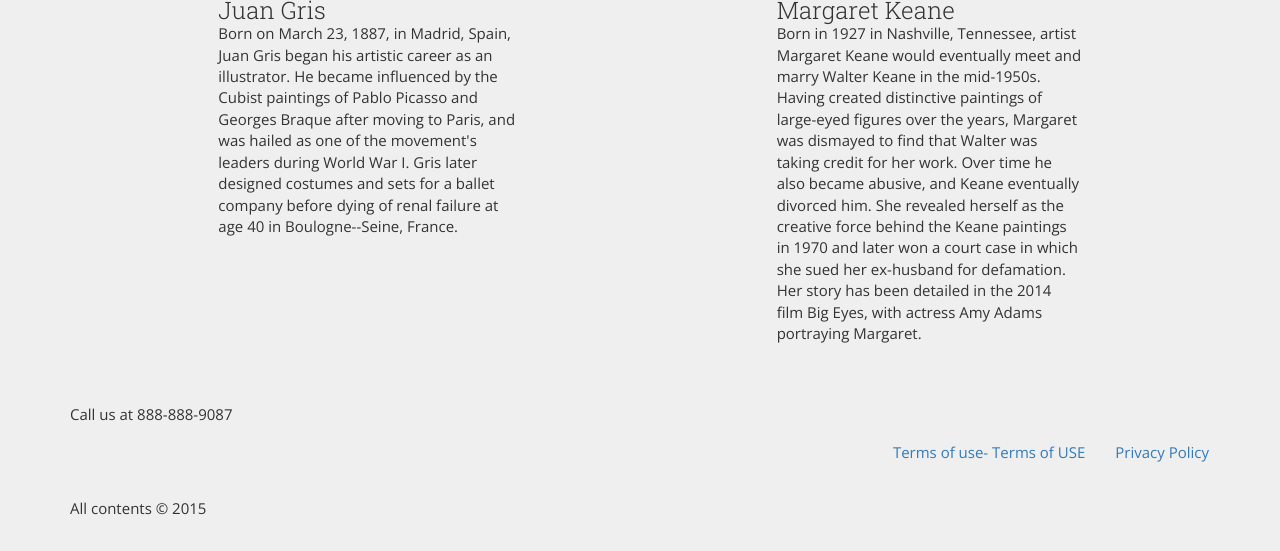
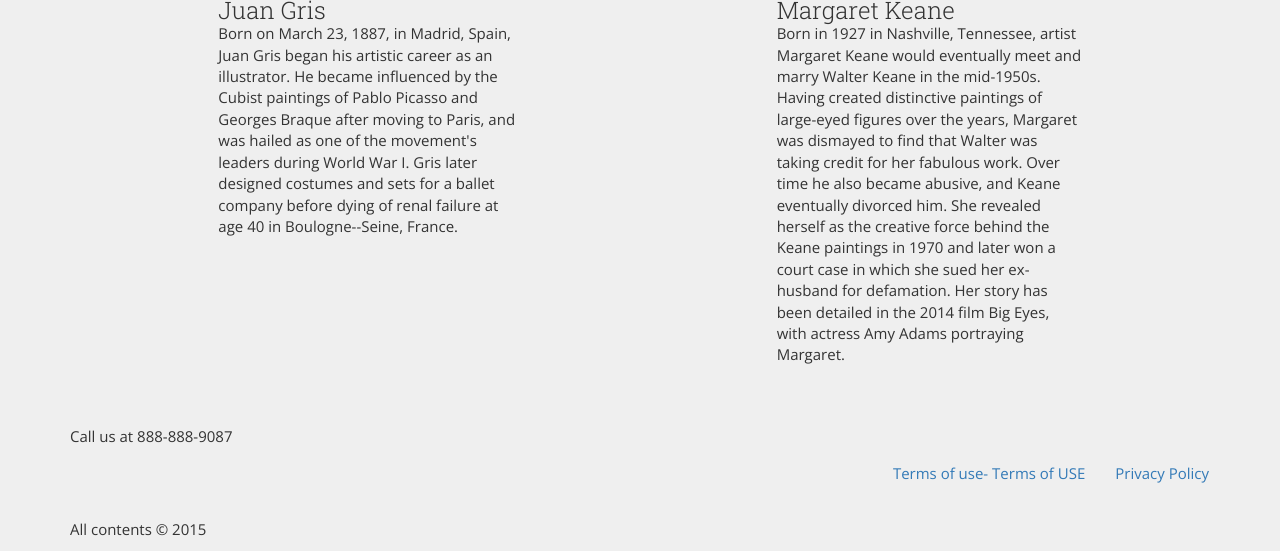
Before and after one commit to mickeyg21/git-basics, a plain HTML site: page index2.html in a window 1280 px wide. Shown: the part 1362-1913 px from the top of the page. Before the commit the page ends 1891 px from the top, so only its background shows below. Drawn offline with nearby package versions, Linux system fonts and the light colour scheme.

Commit message:
one more commit

```diff
--- a/index2.html
+++ b/index2.html
@@ -119,7 +119,7 @@
 		     <img class="img-circle" src="images/bg/Ana Garcia.jpg" width="100" height="100" alt="Icon">
 		   		<h3>Margaret Keane</h3>
 				<p>
-				Born in 1927 in Nashville, Tennessee, artist Margaret Keane would eventually meet and marry Walter Keane in the mid-1950s. Having 	 								     			created distinctive paintings of large-eyed figures over the years, Margaret was dismayed to find that Walter was taking credit for her 		 				work. Over time he also became abusive, and Keane eventually divorced him. She revealed herself as the creative force behind the Keane   				paintings in 1970 and later won a court case in which she sued her ex-husband for defamation. Her story has been detailed in the 2014 	 				film Big Eyes, with actress Amy Adams portraying Margaret.
+				Born in 1927 in Nashville, Tennessee, artist Margaret Keane would eventually meet and marry Walter Keane in the mid-1950s. Having 	 								     			created distinctive paintings of large-eyed figures over the years, Margaret was dismayed to find that Walter was taking credit for her fabulous work. Over time he also became abusive, and Keane eventually divorced him. She revealed herself as the creative force behind the Keane   				paintings in 1970 and later won a court case in which she sued her ex-husband for defamation. Her story has been detailed in the 2014 	 				film Big Eyes, with actress Amy Adams portraying Margaret.
 				</p>
 			</article>
 
```
